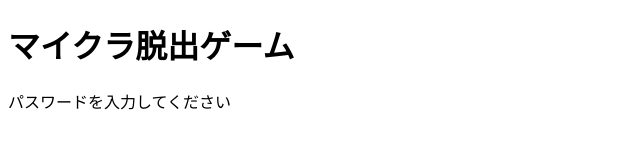
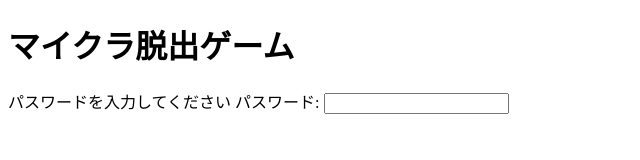
Before and after one commit to s1F10210413/minecraft, a plain HTML site: page index.html in a window 1280 px wide. Shown: the whole page, without its empty margins (0-640 px from the left). Drawn offline with Linux system fonts and the light colour scheme.

Commit message:
Update index.html

```diff
--- a/index.html
+++ b/index.html
@@ -8,6 +8,9 @@
   <body>
 
     <h1>マイクラ脱出ゲーム</h1>
-    <p>パスワードを入力してください</p>
+    <p>パスワードを入力してください
+    <label for="pass1">パスワード:</label>
+    <input id="pass1" type="text">
+    </p>
   </body>
 </html>
```
